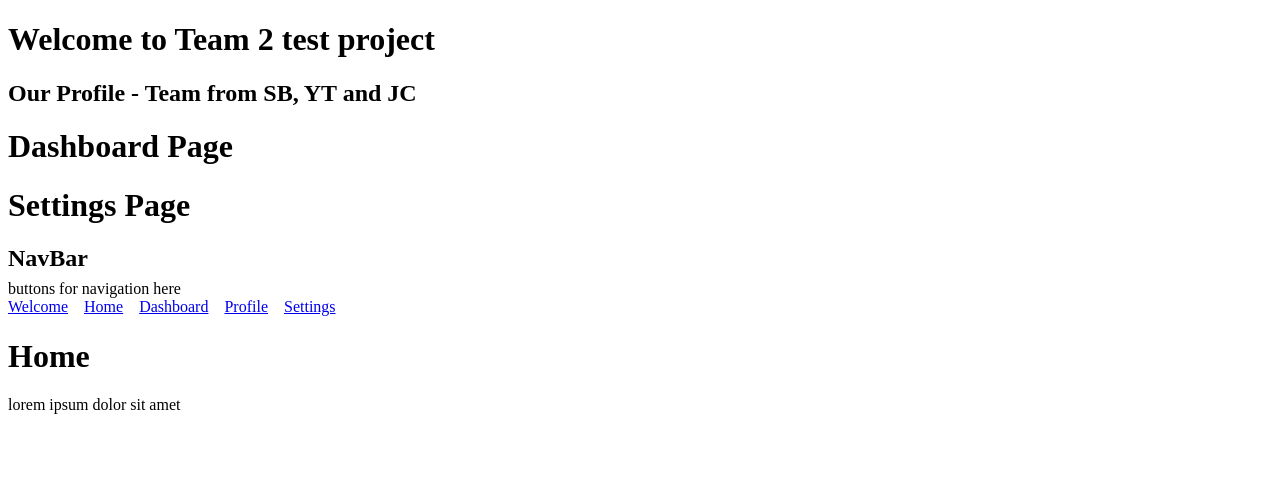
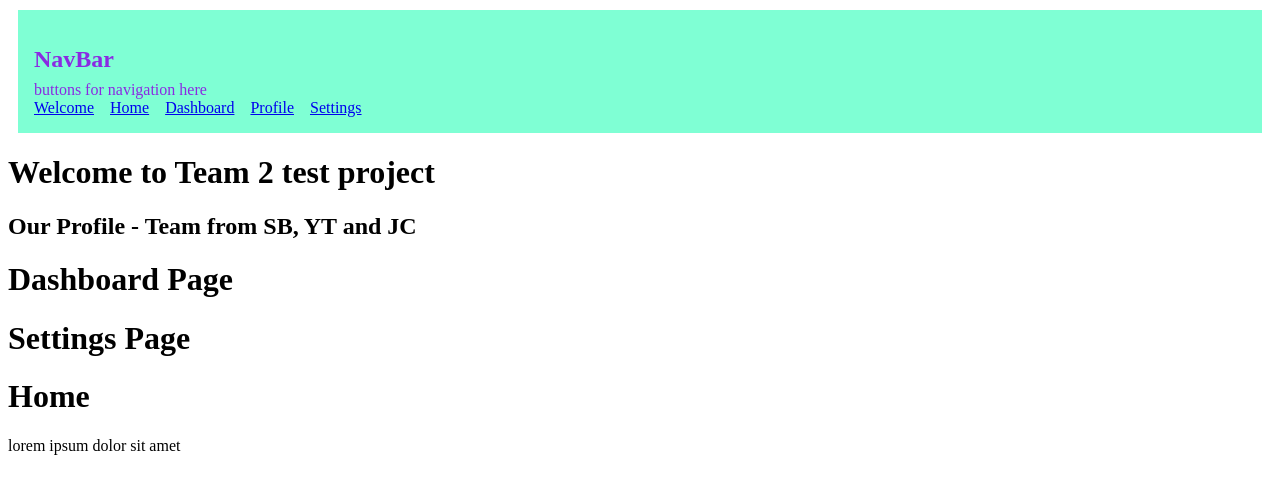
Before and after one commit to shuklasubodh/team-app, a React (Vite) app: page / in a window 1280 px wide. Shown: the top 494 px of the page. Built offline with nearby package versions, Linux system fonts and the light colour scheme.

Commit message:
update App.jsx to apply css changes

```diff
--- a/src/App.jsx
+++ b/src/App.jsx
@@ -4,17 +4,20 @@ import Dashboard from "./components/dashboard";
 import Settings from "./components/settings";
 import NavBar from "./components/NavBar";
 import Home from "./components/Home";
+import "./App.css";
 
 function App() {
   return (
-    <div>
+    <>
+      <div className="navigation">
+        <NavBar />
+      </div>
       <Welcome />
       <Profile />
       <Dashboard />
       <Settings />
-      <NavBar />
       <Home />
-    </div>
+    </>
   );
 }
 
```
